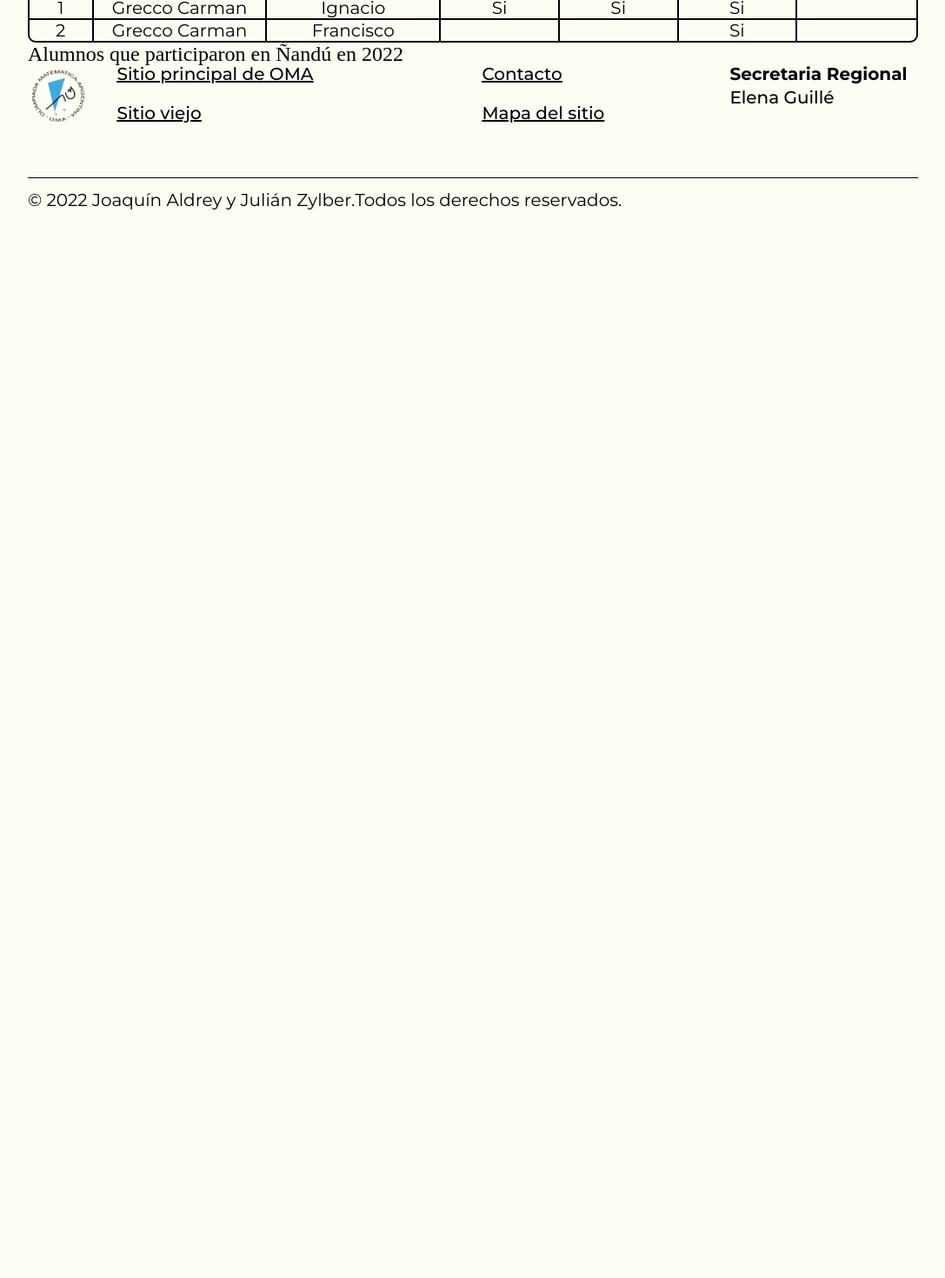
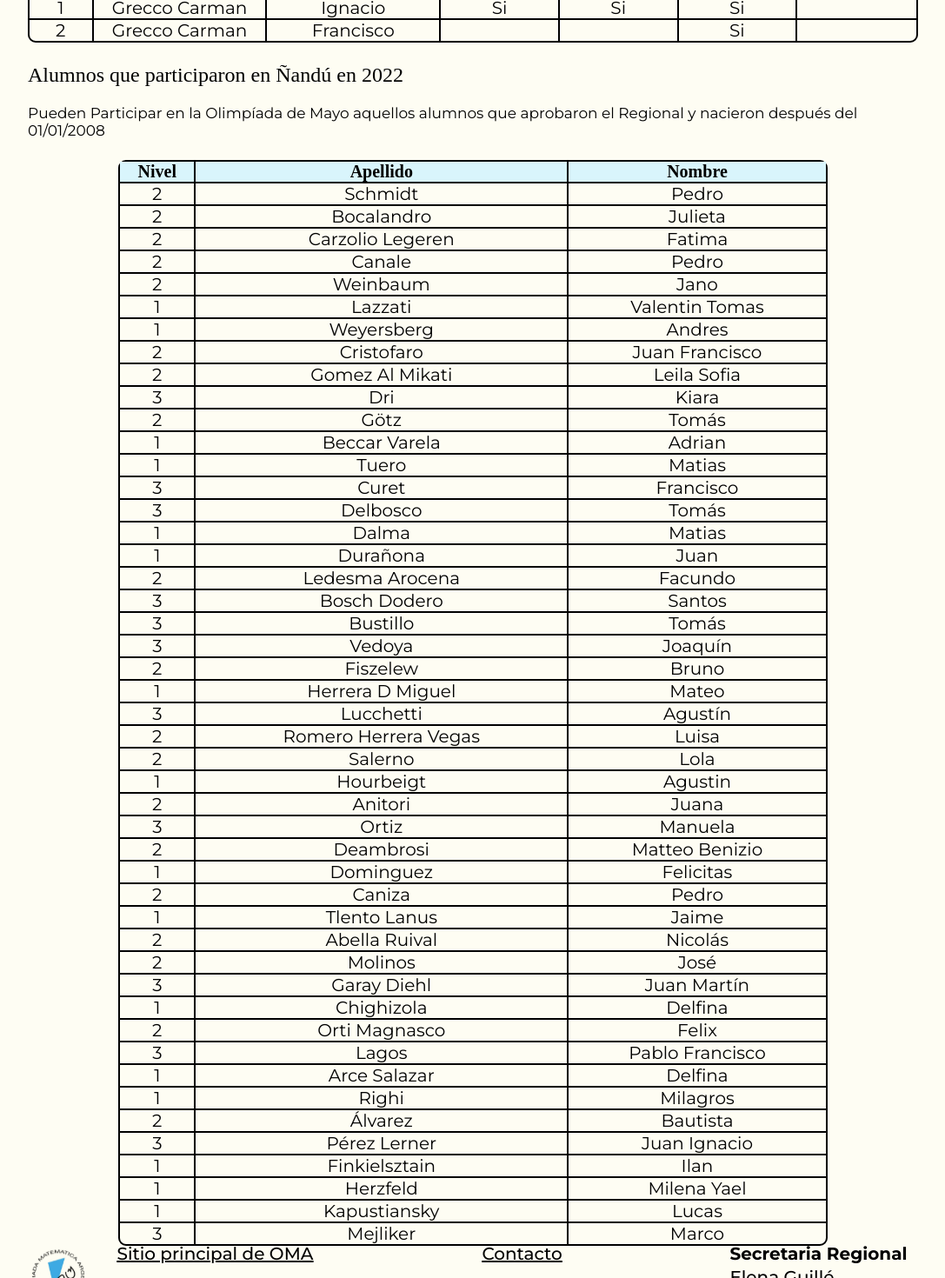
Before and after one commit to JZylber/oma-san-isidro, a Next.js app: page /internacional in a window 1280 px wide. Shown: the part 2520-3990 px from the top of the page at 87% size, without its empty margins (96-1183 px from the left). Before the commit the page ends 2778 px from the top, so only its background shows below. Built offline with nearby package versions, Linux system fonts and the light colour scheme; a web font is replaced by a local one.

Commit message:
feat(international): nandu table

```diff
--- /dev/null
+++ b/data/internacionalNandu.json
@@ -0,0 +1,237 @@
+[
+    [
+        "2",
+        "Schmidt",
+        "Pedro"
+    ],
+    [
+        "2",
+        "Bocalandro",
+        "Julieta"
+    ],
+    [
+        "2",
+        "Carzolio Legeren",
+        "Fatima"
+    ],
+    [
+        "2",
+        "Canale",
+        "Pedro"
+    ],
+    [
+        "2",
+        "Weinbaum",
+        "Jano"
+    ],
+    [
+        "1",
+        "Lazzati",
+        "Valentin Tomas"
+    ],
+    [
+        "1",
+        "Weyersberg",
+        "Andres"
+    ],
+    [
+        "2",
+        "Cristofaro",
+        "Juan Francisco"
+    ],
+    [
+        "2",
+        "Gomez Al Mikati",
+        "Leila Sofia"
+    ],
+    [
+        "3",
+        "Dri",
+        "Kiara"
+    ],
+    [
+        "2",
+        "G\u00f6tz",
+        "Tom\u00e1s"
+    ],
+    [
+        "1",
+        "Beccar Varela",
+        "Adrian"
+    ],
+    [
+        "1",
+        "Tuero",
+        "Matias"
+    ],
+    [
+        "3",
+        "Curet",
+        "Francisco"
+    ],
+    [
+        "3",
+        "Delbosco",
+        "Tom\u00e1s"
+    ],
+    [
+        "1",
+        "Dalma",
+        "Matias"
+    ],
+    [
+        "1",
+        "Dura\u00f1ona",
+        "Juan"
+    ],
+    [
+        "2",
+        "Ledesma Arocena",
+        "Facundo"
+    ],
+    [
+        "3",
+        "Bosch Dodero",
+        "Santos"
+    ],
+    [
+        "3",
+        "Bustillo",
+        "Tom\u00e1s"
+    ],
+    [
+        "3",
+        "Vedoya",
+        "Joaqu\u00edn"
+    ],
+    [
+        "2",
+        "Fiszelew",
+        "Bruno"
+    ],
+    [
+        "1",
+        "Herrera D Miguel",
+        "Mateo"
+    ],
+    [
+        "3",
+        "Lucchetti",
+        "Agust\u00edn"
+    ],
+    [
+        "2",
+        "Romero Herrera Vegas",
+        "Luisa"
+    ],
+    [
+        "2",
+        "Salerno",
+        "Lola"
+    ],
+    [
+        "1",
+        "Hourbeigt",
+        "Agustin"
+    ],
+    [
+        "2",
+        "Anitori",
+        "Juana"
+    ],
+    [
+        "3",
+        "Ortiz",
+        "Manuela"
+    ],
+    [
+        "2",
+        "Deambrosi",
+        "Matteo Benizio"
+    ],
+    [
+        "1",
+        "Dominguez",
+        "Felicitas"
+    ],
+    [
+        "2",
+        "Caniza",
+        "Pedro"
+    ],
+    [
+        "1",
+        "Tlento Lanus",
+        "Jaime"
+    ],
+    [
+        "2",
+        "Abella Ruival",
+        "Nicol\u00e1s"
+    ],
+    [
+        "2",
+        "Molinos",
+        "Jos\u00e9"
+    ],
+    [
+        "3",
+        "Garay Diehl",
+        "Juan Mart\u00edn"
+    ],
+    [
+        "1",
+        "Chighizola",
+        "Delfina"
+    ],
+    [
+        "2",
+        "Orti Magnasco",
+        "Felix"
+    ],
+    [
+        "3",
+        "Lagos",
+        "Pablo Francisco"
+    ],
+    [
+        "1",
+        "Arce Salazar",
+        "Delfina"
+    ],
+    [
+        "1",
+        "Righi",
+        "Milagros"
+    ],
+    [
+        "2",
+        "\u00c1lvarez",
+        "Bautista"
+    ],
+    [
+        "3",
+        "P\u00e9rez Lerner",
+        "Juan Ignacio"
+    ],
+    [
+        "1",
+        "Finkielsztain",
+        "Ilan"
+    ],
+    [
+        "1",
+        "Herzfeld",
+        "Milena Yael"
+    ],
+    [
+        "1",
+        "Kapustiansky",
+        "Lucas"
+    ],
+    [
+        "3",
+        "Mejliker",
+        "Marco"
+    ]
+]
--- a/pages/internacional.tsx
+++ b/pages/internacional.tsx
@@ -3,6 +3,7 @@ import Head from "next/head";
 import Layout from "../components/Layout/Layout";
 import styles from "./styles/International.module.scss";
 import dataOMA from "../data/internacionalOMA.json"
+import dataNandu from "../data/internacionalNandu.json"
 
 const Internacional : NextPage = () => {
     const renderOMAparticipant = (omaParticipant : Array<string | boolean>,idx:number) => {
@@ -18,6 +19,16 @@ const Internacional : NextPage = () => {
                 <td>{t4?"Si":""}</td>
             </tr>)
     }
+    const renderNanduparticipant = (omaParticipant : Array<string | boolean>,idx:number) => {
+        const [level,surname,name] = omaParticipant;
+        return(
+            <tr key={idx}>
+                <td>{level}</td>
+                <td>{surname}</td>
+                <td>{name}</td>
+            </tr>)
+    }
+
 
     return(
         <>
@@ -87,7 +98,20 @@ const Internacional : NextPage = () => {
             </div>
             <div className={styles.category}>
                 <h2 className={styles.category_title}>Alumnos que participaron en Ñandú en 2022</h2>
+                <p className={styles.nandu_text}>Pueden Participar en la Olimpíada de Mayo aquellos alumnos que aprobaron el Regional y nacieron después del 01/01/2008</p>
             </div>
+            <table className={[styles.table,styles.middle_columns].join(" ")}>
+                    <thead className={styles.table_header}>
+                        <tr>
+                            <th>Nivel</th>
+                            <th>Apellido</th>
+                            <th>Nombre</th>
+                        </tr>
+                    </thead>
+                    <tbody className={styles.table_body}>
+                        {dataNandu.map(renderNanduparticipant)}
+                    </tbody>
+                </table>
         </Layout>
         </>
         )
--- a/pages/styles/International.module.scss
+++ b/pages/styles/International.module.scss
@@ -76,6 +76,7 @@
 }
 .category {
     grid-column: 1/-1;
+    margin-bottom: 2.4rem;
     &_title{
         @include shared.font-unbounded(500);
         @include shared.mobile-only {
@@ -184,3 +185,18 @@
         }
     }
 }
+
+.nandu_text {
+    margin-top: 2rem;
+    @include shared.font-montserrat(300);
+    @include shared.mobile-only {
+        font-size: shared.$mobile-reading-font-size;
+    }
+
+    @include shared.tablet-only {
+        font-size: shared.$tablet-reading-font-size;
+    }
+    @include shared.desktop-only {
+        font-size: 0.85 * shared.$desktop-reading-font-size;
+    }
+}
```
